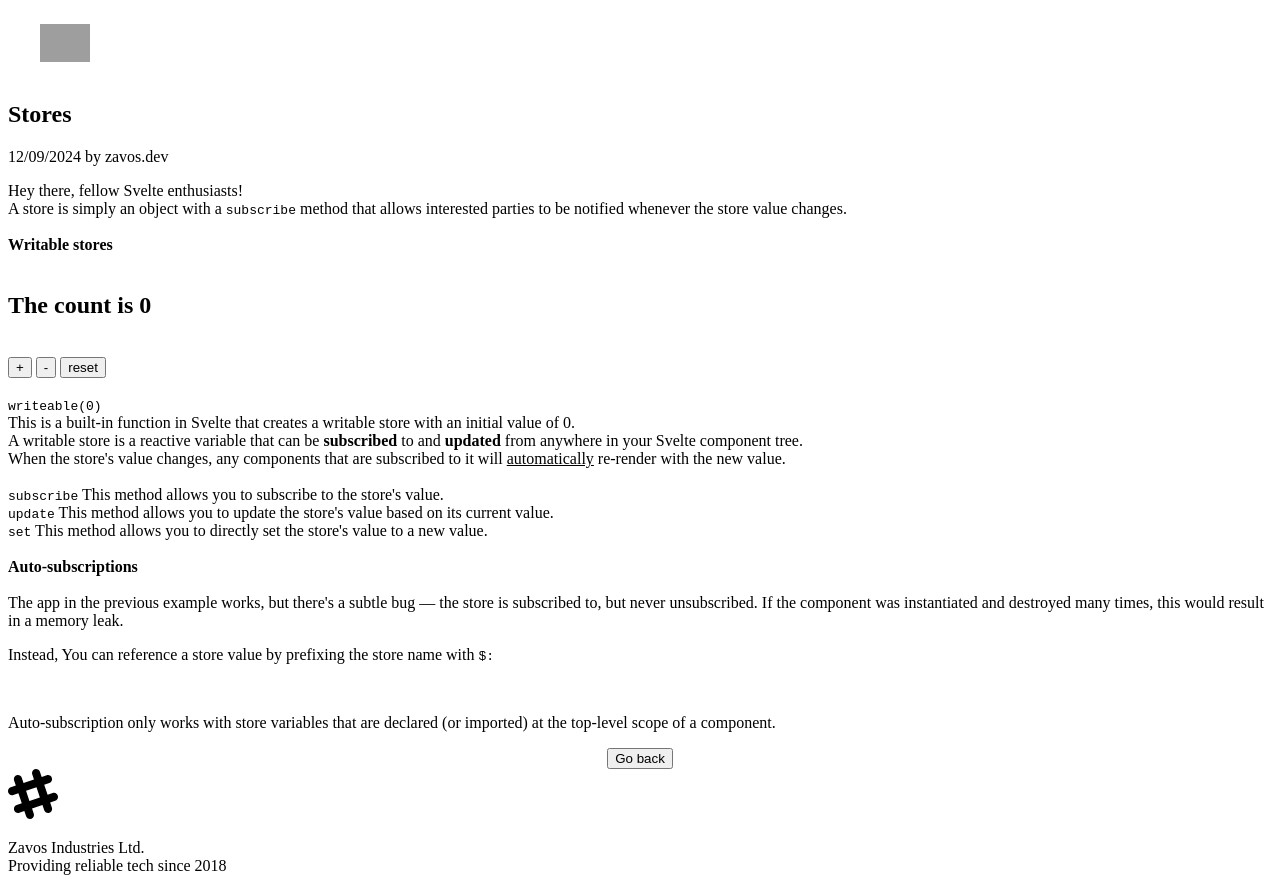
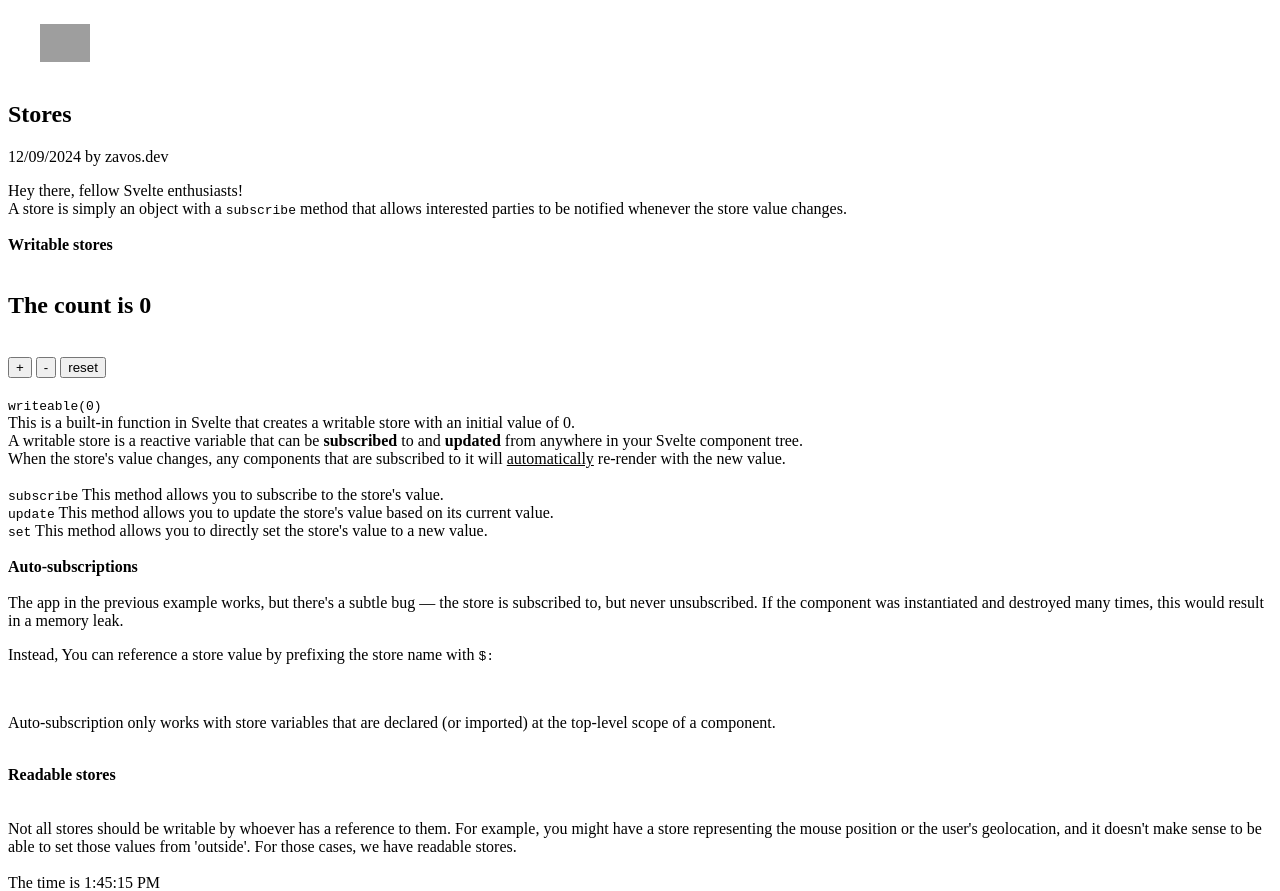
Before and after one commit to kzavos/svelte-training, a SvelteKit app: page /projects/project-7 in a window 1280 px wide. Shown: the top 891 px of the page. Built offline with nearby package versions, Linux system fonts and the light colour scheme; grey boxes are pictures that could not be loaded.

Commit message:
Add the content for the readable stores on the article

```diff
--- a/src/routes/projects/project-7/+page.svelte
+++ b/src/routes/projects/project-7/+page.svelte
@@ -3,6 +3,14 @@
 	import Incrementer from './Incrementer.svelte';
 	import Decrementer from './Decrementer.svelte';
 	import Resetter from './Resetter.svelte';
+	import { time } from './stores';
+
+	const formatter = new Intl.DateTimeFormat('en', {
+		hour12: true,
+		hour: 'numeric',
+		minute: '2-digit',
+		second: '2-digit'
+	});
 </script>
 
 <article class="container mx-auto max-w-3xl break-words px-4 py-8">
@@ -64,6 +72,22 @@
 			top-level scope of a component.
 		</p>
 	</div>
+	<br />
+	<div class="prose text-3xl font-bold leading-relaxed">
+		<b>Readable stores</b>
+	</div>
+	<br />
+
+	<br />
+	<div class="prose text-lg leading-relaxed">
+		Not all stores should be writable by whoever has a reference to them. For example, you might
+		have a store representing the mouse position or the user's geolocation, and it doesn't make
+		sense to be able to set those values from 'outside'. For those cases, we have readable stores.
+	</div>
+	<br />
+	<div class="prose text-3xl leading-relaxed">
+		The time is {formatter.format($time)}
+	</div>
 </article>
 
 <style>
--- a/src/routes/projects/project-7/stores.js
+++ b/src/routes/projects/project-7/stores.js
@@ -1,3 +1,15 @@
 import { writable } from "svelte/store";
+import { readable } from "svelte/store";
 
 export const count = writable(0);
+
+export const time = readable(new Date(), function start(set) {
+    // set up code here
+    const interval = setInterval(() => {
+        set(new date());
+    }, 1000);
+
+    return function stop() {
+        clearInterval(interval);
+    }
+})
```
